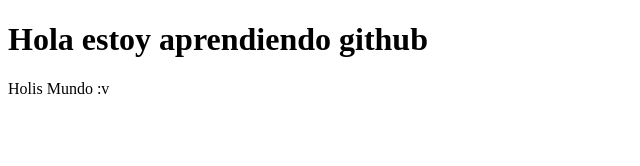
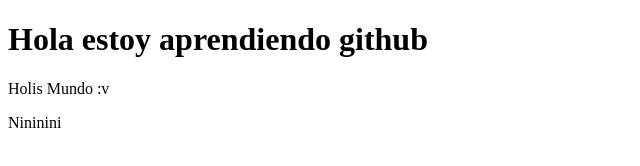
Before and after one commit to PakoPod/Prueba, a website: page Page/index.html in a window 1280 px wide. Shown: the full height of the page, 0-640 px from the left. Drawn offline with Linux system fonts and the light colour scheme.

Commit message:
tercer commit

```diff
--- a/Page/index.html
+++ b/Page/index.html
@@ -9,5 +9,6 @@
 <body>
     <h1>Hola estoy aprendiendo github</h1>
     <p>Holis Mundo :v</p>
+    <p>Nininini</p>
 </body>
 </html>
```
